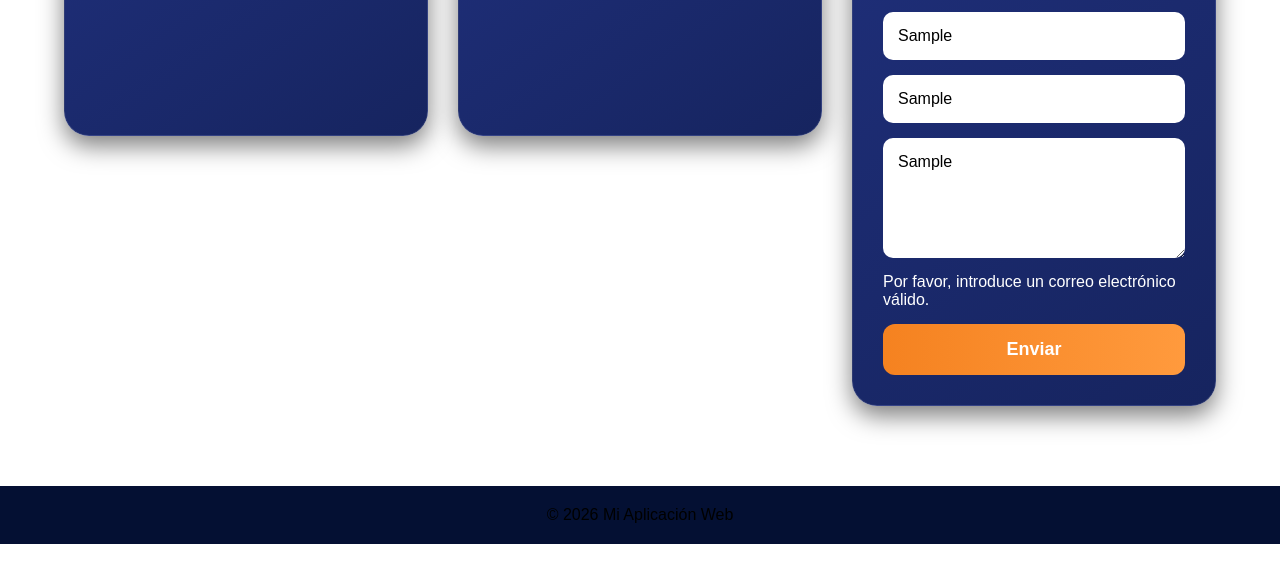
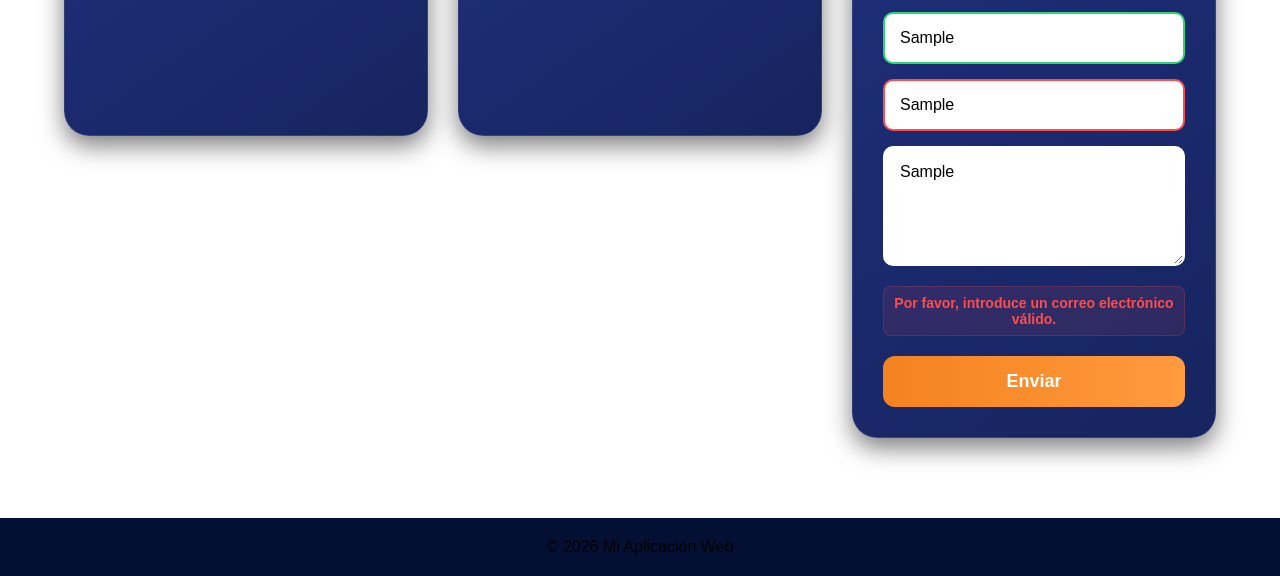
Before and after one commit to yoelcruz039-crypto/isw306-proyecto, a plain HTML site: page index.html in a window 1280 px wide. Both pictures are taken after typing "Sample", "Sample", "Sample" into the empty fields and a click on the button "Enviar". Shown: the part 341-917 px from the top of the page. Before the commit the page ends 885 px from the top, so only its background shows below. Drawn offline with Linux system fonts and the light colour scheme.

Commit message:
feat: se agregaron estilos dinamicos y manejo de clases para feedback de errores

```diff
--- a/estilos.css
+++ b/estilos.css
@@ -144,3 +144,51 @@ footer{
     }
 
 }
+/* feedback */
+
+.feedback-msg {
+    font-size: 14px;
+    font-weight: 600;
+    text-align: center;
+    min-height: 24px;
+    margin: 5px 0;
+    padding: 8px;
+    border-radius: 8px;
+    opacity: 0;
+    transform: translateY(-5px);
+    transition: all 0.3s ease;
+}
+
+
+.error-active {
+    opacity: 1;
+    transform: translateY(0);
+    color: #ff4d4d;
+    background: rgba(255, 77, 77, 0.1);
+    border: 1px solid rgba(255, 77, 77, 0.2);
+}
+
+.success-active {
+    opacity: 1;
+    transform: translateY(0);
+    color: #2ed573;
+    background: rgba(46, 213, 115, 0.1);
+    border: 1px solid rgba(46, 213, 115, 0.2);
+}
+
+/* Bordes dinámicos para los inputs */
+.input-error {
+    border: 2px solid #ff4d4d !important;
+    outline: none;
+}
+
+.input-success {
+    border: 2px solid #2ed573 !important;
+    outline: none;
+}
+
+/* Suavizar el cambio de borde original */
+input, textarea {
+    transition: border 0.3s ease;
+    border: 2px solid transparent;
+}
```
